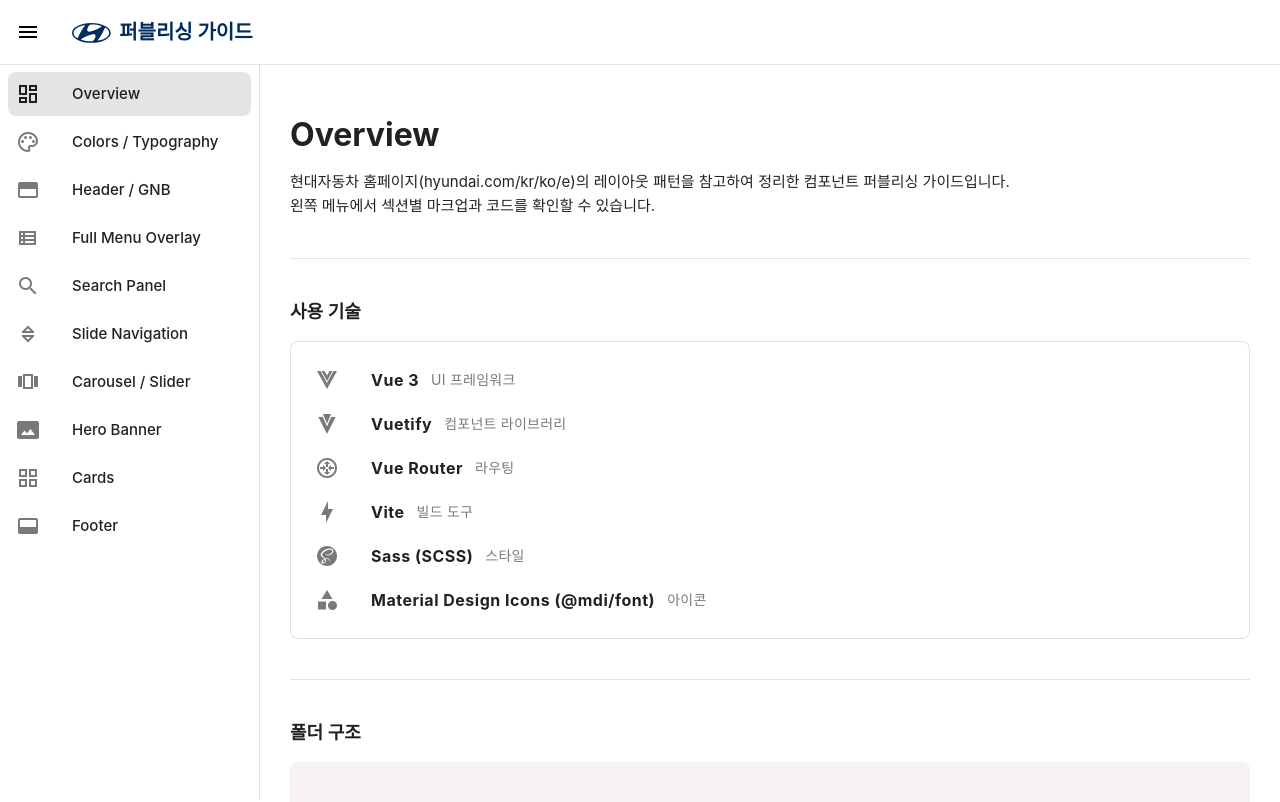
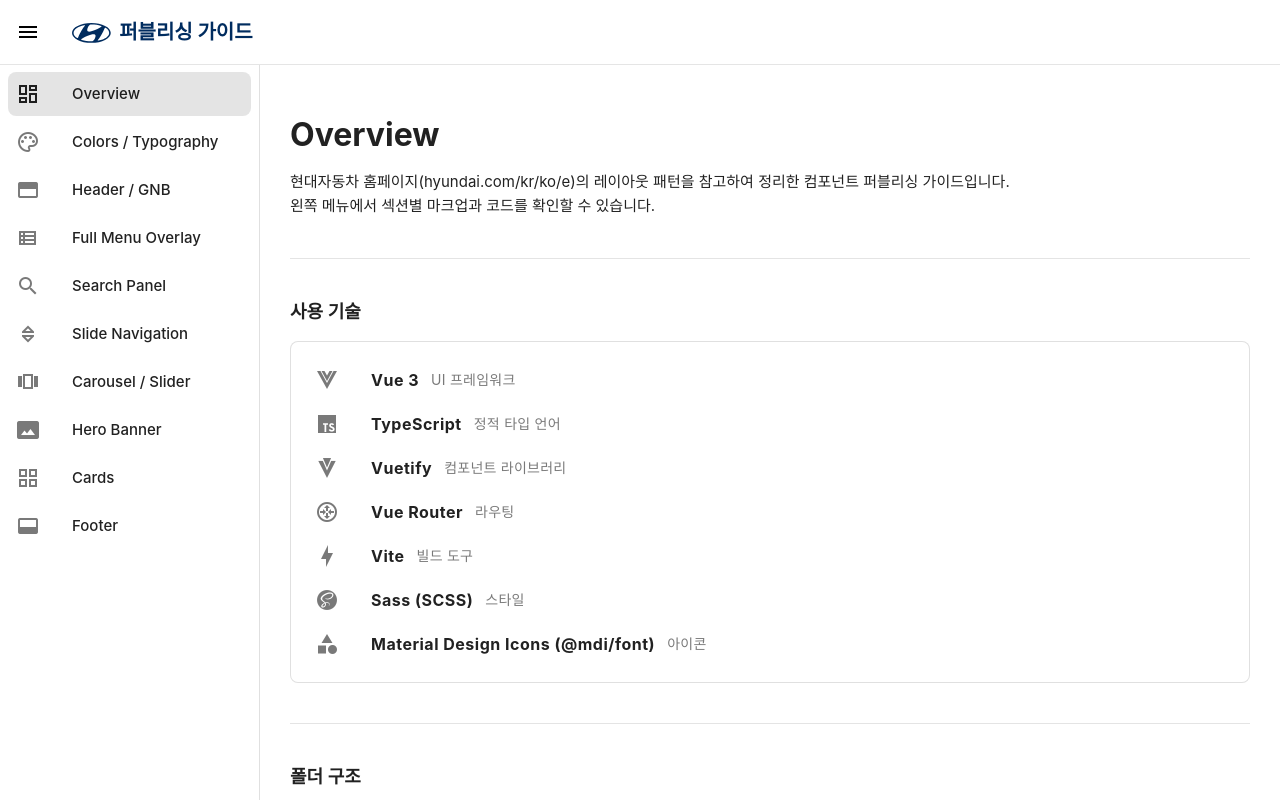
Before and after one commit to codnjsm/pub-guide, a Vue app: page / in a window 1280 px wide. Shown: the top 802 px of the page. Built offline with nearby package versions, Linux system fonts and the light colour scheme.

Commit message:
사용 기술 목록에 TypeScript 추가
README와 OverviewView.vue의 "사용 기술" 목록에 TypeScript가 빠져
있던 것을 추가("정적 타입 언어").

Co-Authored-By: Claude Sonnet 5 <noreply@anthropic.com>

```diff
--- a/src/views/OverviewView.vue
+++ b/src/views/OverviewView.vue
@@ -13,6 +13,11 @@
     <v-sheet border rounded="lg" class="mb-10 pa-2">
       <v-list density="comfortable">
         <v-list-item prepend-icon="mdi-vuejs" title="Vue 3" subtitle="UI 프레임워크" />
+        <v-list-item
+          prepend-icon="mdi-language-typescript"
+          title="TypeScript"
+          subtitle="정적 타입 언어"
+        />
         <v-list-item prepend-icon="mdi-vuetify" title="Vuetify" subtitle="컴포넌트 라이브러리" />
         <v-list-item prepend-icon="mdi-router" title="Vue Router" subtitle="라우팅" />
         <v-list-item prepend-icon="mdi-lightning-bolt" title="Vite" subtitle="빌드 도구" />
```
Also changed, not shown: 1 other file (tests, documents, lock files or other folders).
